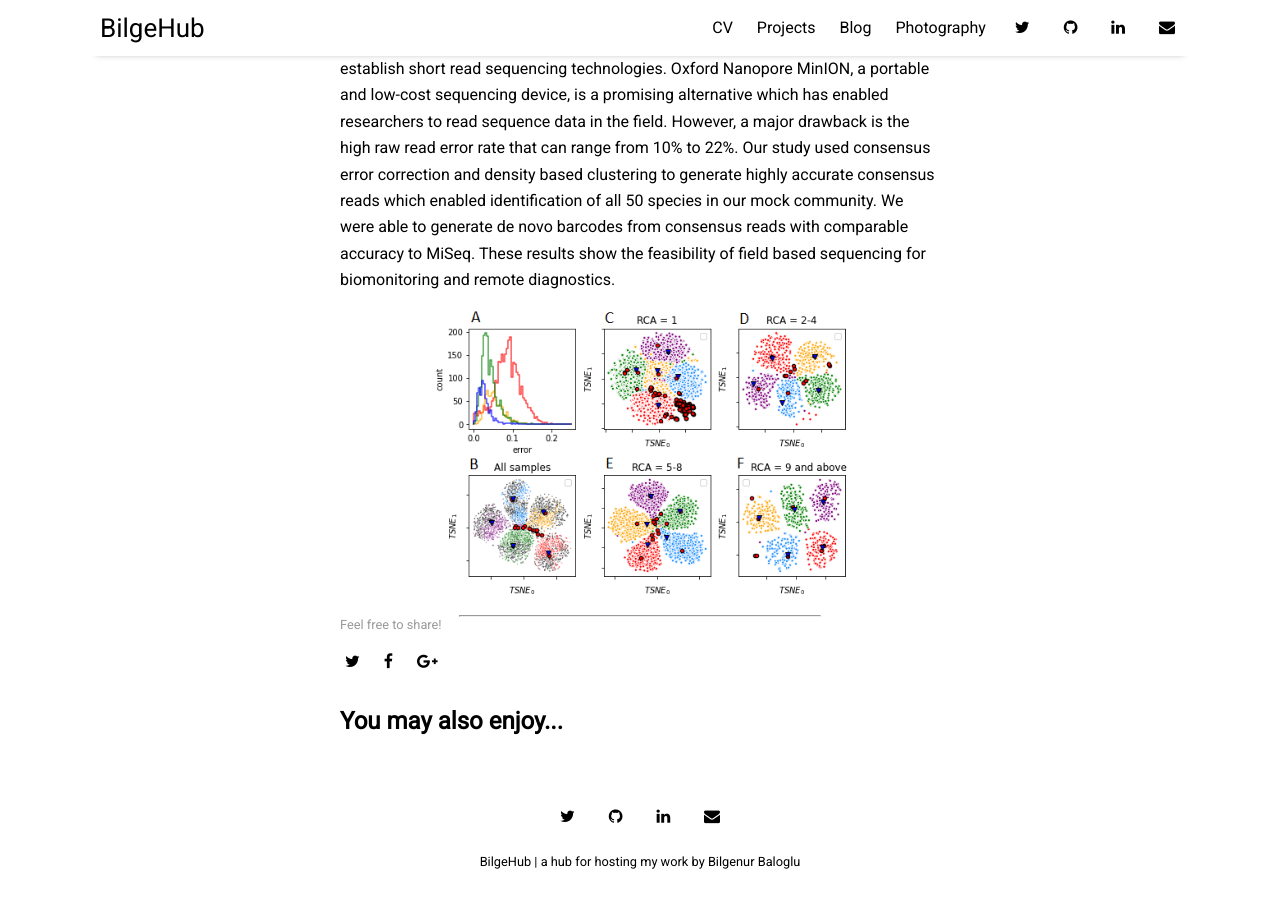
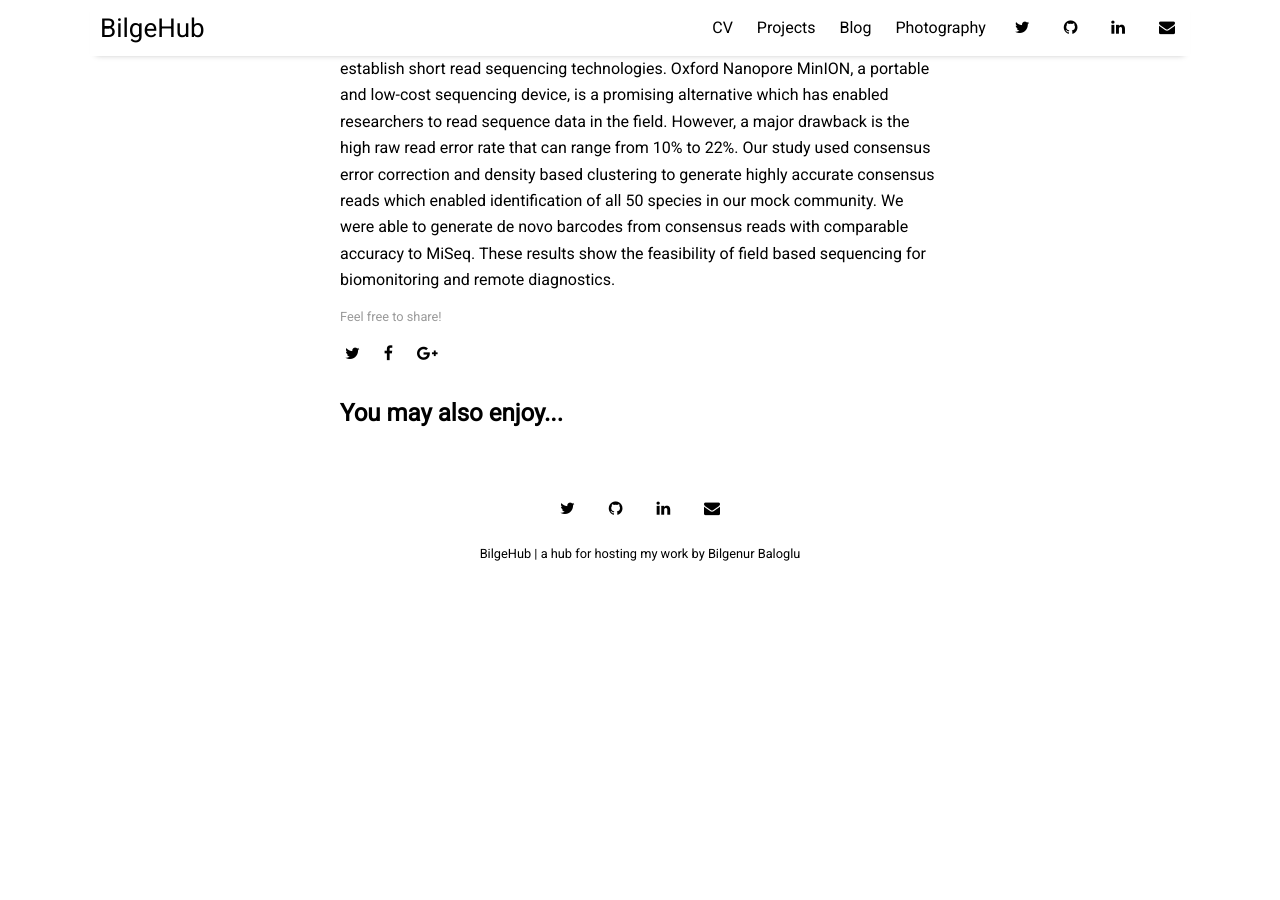
Before and after one commit to BBaloglu/bbaloglu.github.io, a Jekyll site: the page built from _posts/2020-06-06-ashure.md, in a window 1280 px wide and 900 px high, scrolled down 766 px. Built offline with Jekyll 4.4.1, drawn with Linux system fonts in a browser that asks for light colours; nearby versions of some CDN libraries; after the commit the page ends 1358 px from its top, so only the background shows below that.

Commit message:
Update 2020-06-06-ashure.md

```diff
--- a/_posts/2020-06-06-ashure.md
+++ b/_posts/2020-06-06-ashure.md
@@ -14,7 +14,3 @@ display_img: True
 [\[**GitHub**\]](https://github.com/bbaloglu/ashure) | [\[**Preprint**\]](https://www.biorxiv.org/content/10.1101/2020.05.21.108852v1.full.pdf)
 
 Metabarcoding is a technique used to identify the species composition of a mixed sample using genes such as cytochrome oxidase I - CO1 or ribosomal RNA as taxonomic identifiers. This technique is used in ecological monitoring, outbreak tracking, and disease diagnostics. Most metabarcoding studies to date use establish short read sequencing technologies. Oxford Nanopore MinION, a portable and low-cost sequencing device, is a promising alternative which has enabled researchers to read sequence data in the field. However, a major drawback is the high raw read error rate that can range from 10% to 22%. Our study used consensus error correction and density based clustering to generate highly accurate consensus reads which enabled identification of all 50 species in our mock community. We were able to generate de novo barcodes from consensus reads with comparable accuracy to MiSeq. These results show the feasibility of field based sequencing for biomonitoring and remote diagnostics.
-
-<img src="{{site.github_url}}/assets/img/ashure.png" style="width: 70%">
-
-<hr style="margin-left: auto; margin-right: auto; width: 60%; color: #f2f2f2">
```
